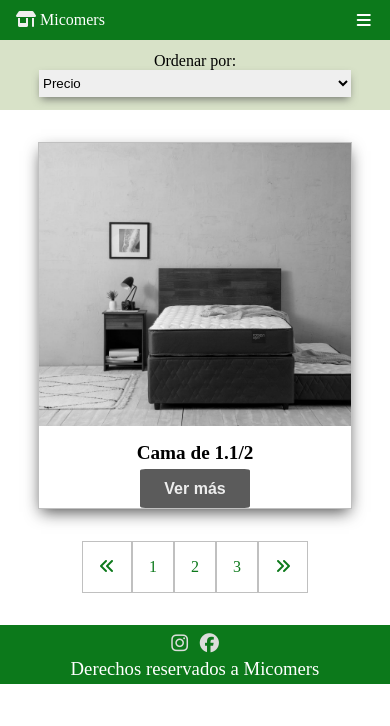
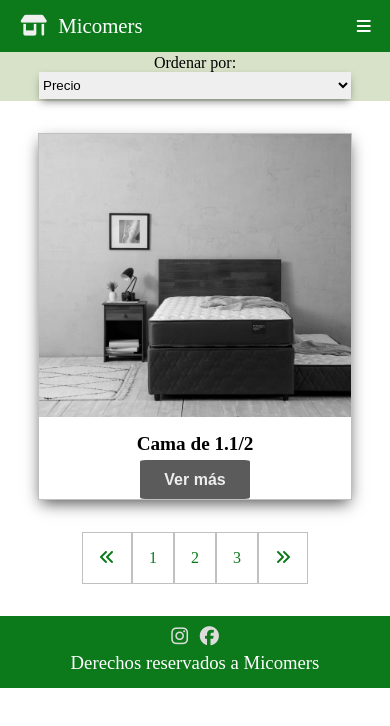
Before and after one commit to EmmanuelGalaz/desafio-ccs, a plain HTML site: page index.html in a window 390 px wide. Drawn offline with Linux system fonts and the light colour scheme.

Commit message:
retoques a los icomos

```diff
--- a/asset/css/stayls.css
+++ b/asset/css/stayls.css
@@ -26,9 +26,13 @@ body {
     grid-area: navbar;
 }
 
+.fa-shop{
+    padding-right: 0.3em;
+}
+
 .navbar h1 {
     color: white;
-    font-size: 1em;
+    font-size: 1.3em;
     margin-left: 1em;
     font-weight: 200;
 }
@@ -95,6 +99,7 @@ body {
 .movil img {
     width: 100%;
     height: 283px;
+    cursor: pointer;
     filter: grayscale(100%);
     transition: 1s;
 }
@@ -174,8 +179,16 @@ button:hover {
     font-size: 1.2em;
     color: white;
 }
+.icono{
+    cursor: pointer;
+    transition: 1s;
+}
+.icono:hover{
+    transform: scale(2);
+}
 
-.social-networks {
+
+.redes-sociales {
     margin-top: 0.5em;
 }
 
--- a/index.html
+++ b/index.html
@@ -13,8 +13,8 @@
 <body>
     <div class="grid-container">
         <div class="navbar">
-            <h1><i class="fa-solid fa-shop" style="color: #eeefee;"></i>   Micomers</h1>
-            <i class="fa-solid fa-bars mobile-icon"></i>
+            <h1><i class="fa-solid icono fa-shop" style="color: #eeefee;"></i>          Micomers</h1>
+            <i class="fa-solid fa-bars  mobile-icon"></i>
             <ul class="menu">
                 <li class="menu">Inicio</li>
                 <li class="menu">Catálogo</li>
@@ -74,9 +74,9 @@
             <div class="number-pag"><i class="fa-solid fa-angles-right"></i></div>
         </div>
         <div class="footer">
-            <div class="social-networks">
-                <a href="#" target="_parent" rel="noopener noreferrer"><i class="fa-brands fa-instagram" style="color: #dcdddb;" ></i></a>
-                <a href="#" target="_blank" rel="noopener noreferrer"><i class="fa-brands fa-facebook" style="color: #dcdddb;"></i></a>
+            <div class="redes-seciales">
+                <a href="#" target="_parent" rel="noopener noreferrer"><i class="fa-brands icono fa-instagram" style="color: #dcdddb;" ></i></a>
+                <a href="#" target="_parent" rel="noopener noreferrer"><i class="fa-brands icono fa-facebook" style="color: #dcdddb;"></i></a>
             </div>
             <h3>Derechos reservados a Micomers</h3>
         </div>
```
